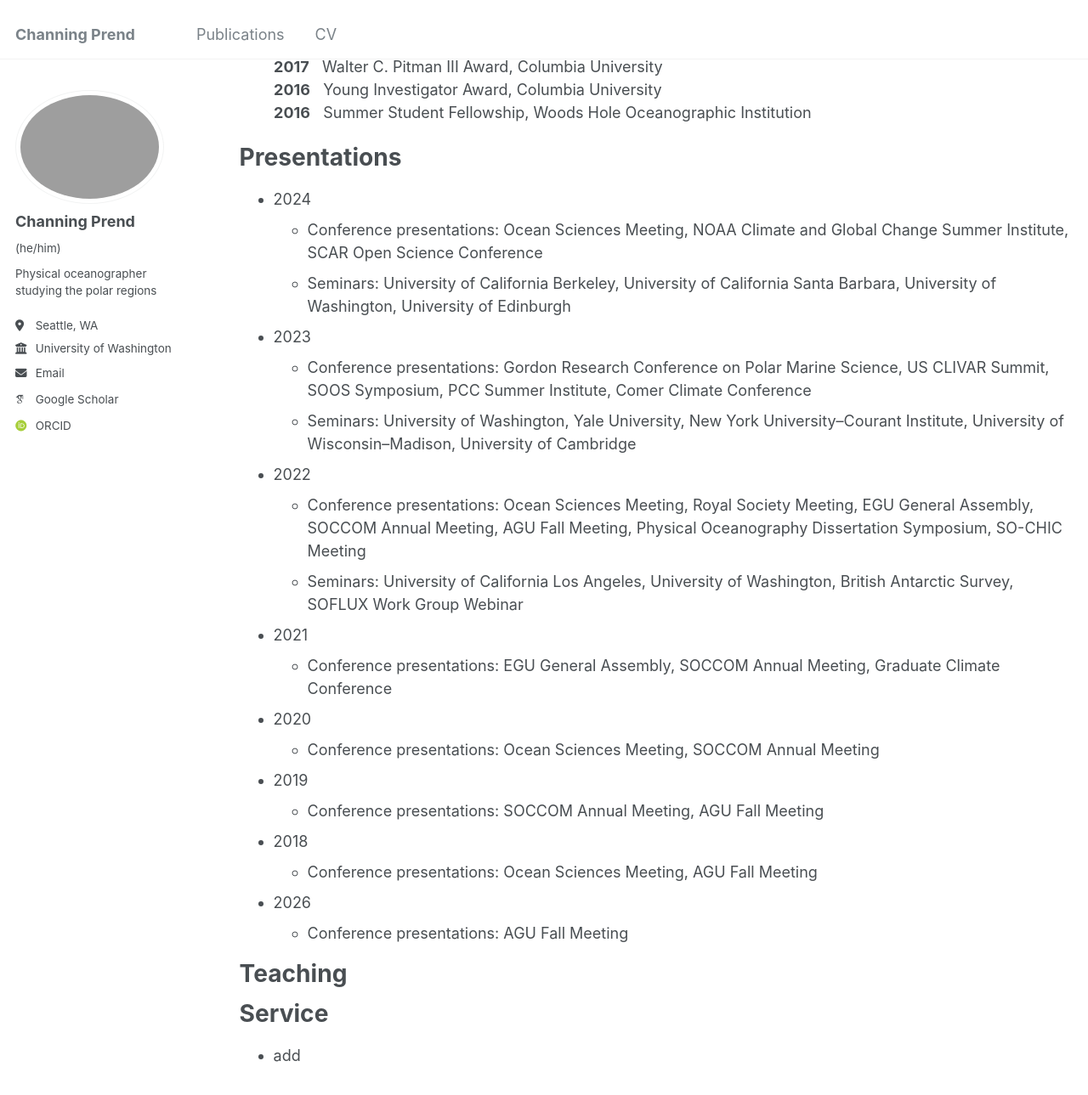
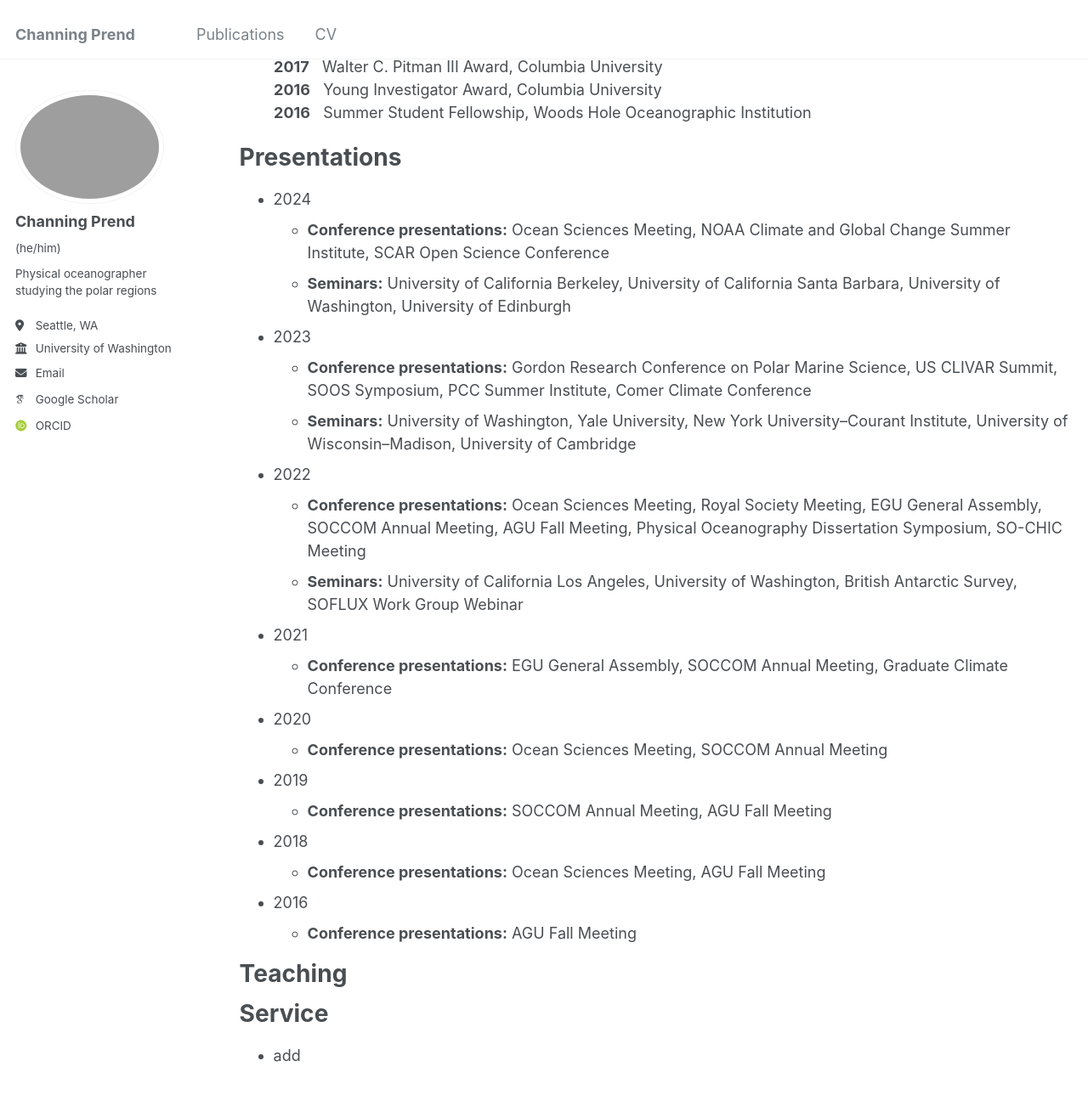
Before and after one commit to cprend/cprend.github.io, a Jekyll site: the page built from _pages/cv.md, in a window 1280 px wide and 1400 px high, scrolled down 1112 px. Shown: the top 1289 px of the window at 85% size. Built offline with Jekyll 4.4.1, drawn with Linux system fonts in a browser that asks for light colours; some web fonts are replaced.

Commit message:
Update cv.md

```diff
--- a/_pages/cv.md
+++ b/_pages/cv.md
@@ -54,31 +54,31 @@
 Presentations
 ======
 * 2024
-  * Conference presentations: Ocean Sciences Meeting, NOAA Climate and Global Change Summer Institute, SCAR Open Science Conference
-  * Seminars: University of California Berkeley, University of California Santa Barbara, University of Washington, University of Edinburgh
+  * **Conference presentations:** Ocean Sciences Meeting, NOAA Climate and Global Change Summer Institute, SCAR Open Science Conference
+  * **Seminars:** University of California Berkeley, University of California Santa Barbara, University of Washington, University of Edinburgh
 
 * 2023
-  * Conference presentations: Gordon Research Conference on Polar Marine Science, US CLIVAR Summit, SOOS Symposium, PCC Summer Institute, Comer Climate Conference
-  * Seminars: University of Washington, Yale University, New York University--Courant Institute, University of Wisconsin--Madison, University of Cambridge
+  * **Conference presentations:** Gordon Research Conference on Polar Marine Science, US CLIVAR Summit, SOOS Symposium, PCC Summer Institute, Comer Climate Conference
+  * **Seminars:** University of Washington, Yale University, New York University--Courant Institute, University of Wisconsin--Madison, University of Cambridge
 
 * 2022
-  * Conference presentations: Ocean Sciences Meeting, Royal Society Meeting, EGU General Assembly, SOCCOM Annual Meeting, AGU Fall Meeting, Physical Oceanography Dissertation Symposium, SO-CHIC Meeting
-  * Seminars: University of California Los Angeles, University of Washington, British Antarctic Survey, SOFLUX Work Group Webinar
+  * **Conference presentations:** Ocean Sciences Meeting, Royal Society Meeting, EGU General Assembly, SOCCOM Annual Meeting, AGU Fall Meeting, Physical Oceanography Dissertation Symposium, SO-CHIC Meeting
+  * **Seminars:** University of California Los Angeles, University of Washington, British Antarctic Survey, SOFLUX Work Group Webinar
 
 * 2021
-  * Conference presentations: EGU General Assembly, SOCCOM Annual Meeting, Graduate Climate Conference
+  * **Conference presentations:** EGU General Assembly, SOCCOM Annual Meeting, Graduate Climate Conference
 
 * 2020
-  * Conference presentations: Ocean Sciences Meeting, SOCCOM Annual Meeting
+  * **Conference presentations:** Ocean Sciences Meeting, SOCCOM Annual Meeting
 
 * 2019
-  * Conference presentations: SOCCOM Annual Meeting, AGU Fall Meeting
+  * **Conference presentations:** SOCCOM Annual Meeting, AGU Fall Meeting
 
 * 2018
-  * Conference presentations: Ocean Sciences Meeting, AGU Fall Meeting
+  * **Conference presentations:** Ocean Sciences Meeting, AGU Fall Meeting
 
-* 2026
-  * Conference presentations: AGU Fall Meeting
+* 2016
+  * **Conference presentations:** AGU Fall Meeting
 
 Teaching
 ======
```
